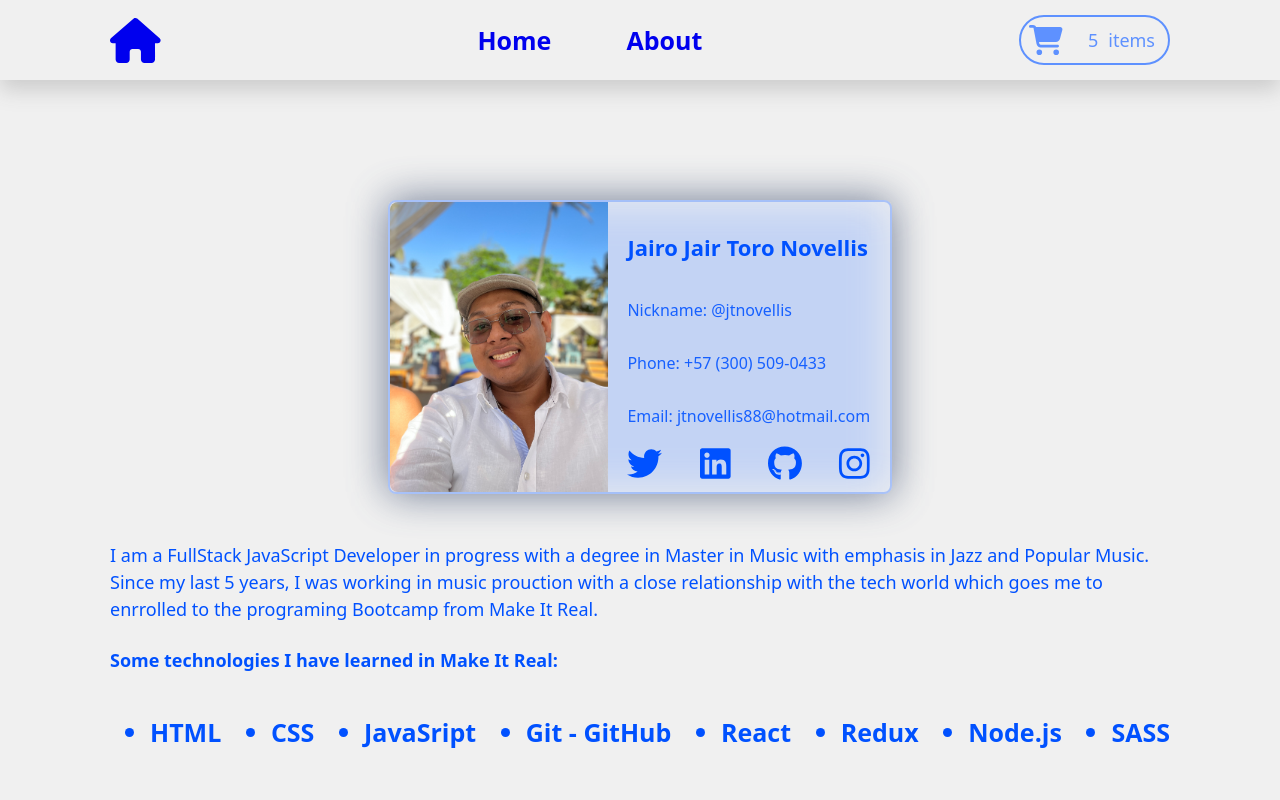
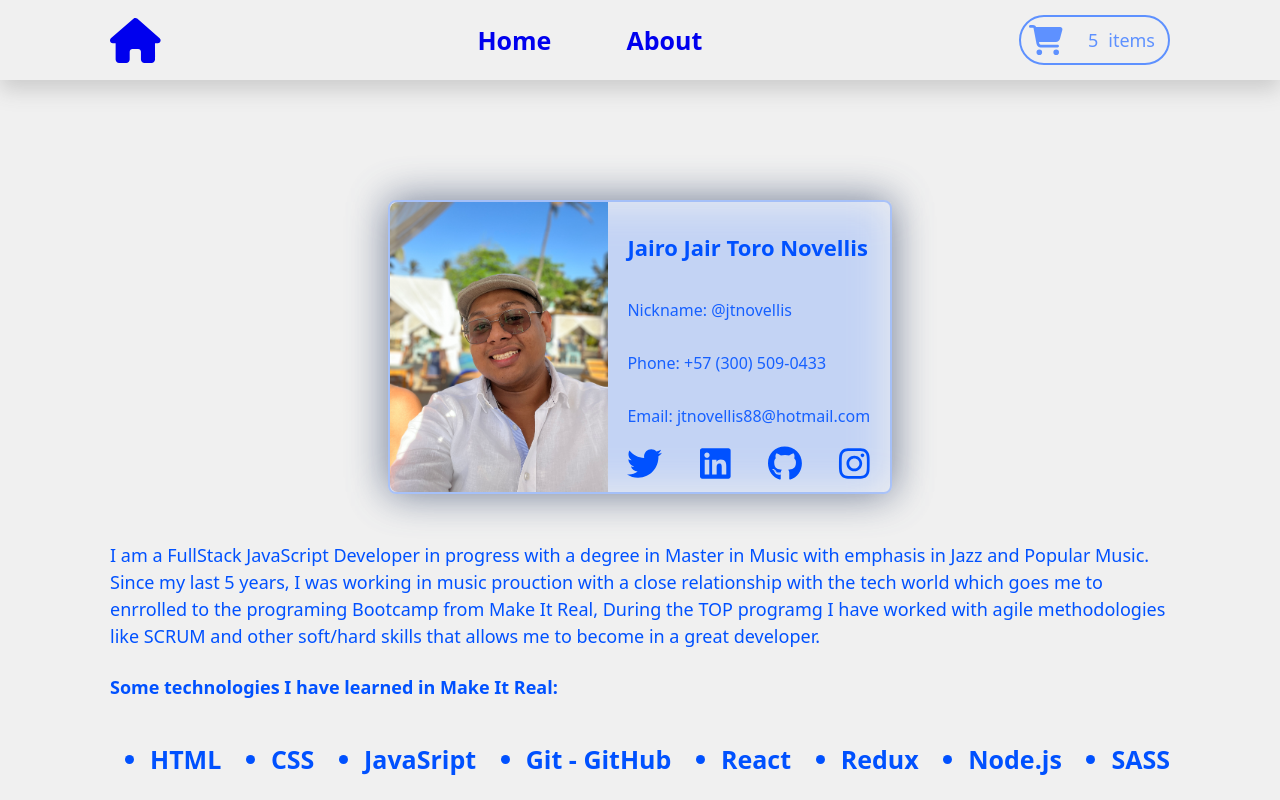
Before and after one commit to jtnovellis/assesment-frontend-sprint-4, a React (Create React App) app: page /about in a window 1280 px wide. Built offline with nearby package versions, Linux system fonts and the light colour scheme.

Commit message:
Updating About page

```diff
--- a/src/components/AboutCard.jsx
+++ b/src/components/AboutCard.jsx
@@ -28,16 +28,20 @@ const AboutCard = () => {
               <p>Phone: +57 (300) 509-0433</p>
               <p>Email: jtnovellis88@hotmail.com</p>
               <div className='ticket--icons'>
-                <a href='https://twitter.com/JairojairtoroN'>
+                <a href='https://twitter.com/JairojairtoroN' target='blank'>
                   <FontAwesomeIcon icon={faTwitter} />
                 </a>
-                <a href='https://www.linkedin.com/in/jairo-jair-toro-novellis-03819421b/'>
+                <a
+                  href='https://www.linkedin.com/in/jairo-jair-toro-novellis-03819421b/'
+                  target='blank'>
                   <FontAwesomeIcon icon={faLinkedin} />
                 </a>
-                <a href='https://github.com/jtnovellis'>
+                <a href='https://github.com/jtnovellis' target='blank'>
                   <FontAwesomeIcon icon={faGithub} />
                 </a>
-                <a href='https://www.instagram.com/jairojairtoro/'>
+                <a
+                  href='https://www.instagram.com/jairojairtoro/'
+                  target='blank'>
                   <FontAwesomeIcon icon={faInstagram} />
                 </a>
               </div>
--- a/src/pages/About.jsx
+++ b/src/pages/About.jsx
@@ -11,7 +11,9 @@ const About = () => {
           Master in Music with emphasis in Jazz and Popular Music. Since my last
           5 years, I was working in music prouction with a close relationship
           with the tech world which goes me to enrrolled to the programing
-          Bootcamp from Make It Real.
+          Bootcamp from Make It Real, During the TOP programg I have worked with
+          agile methodologies like SCRUM and other soft/hard skills that allows
+          me to become in a great developer.
         </p>
         <h4>Some technologies I have learned in Make It Real:</h4>
         <ul>
```
